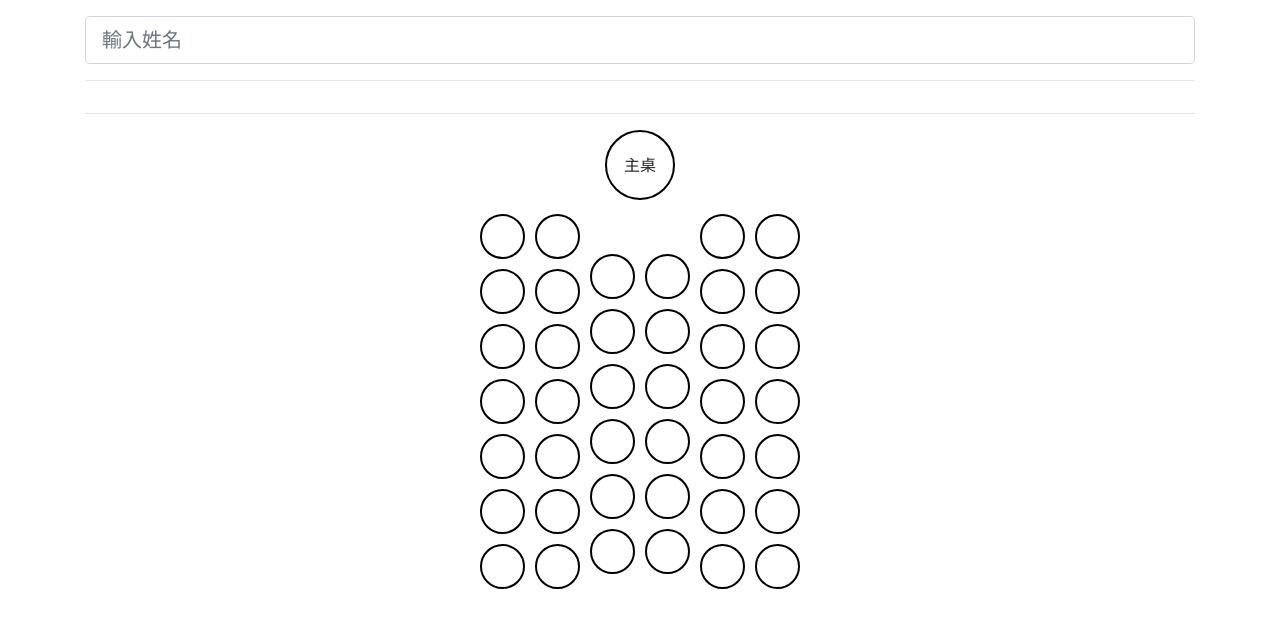
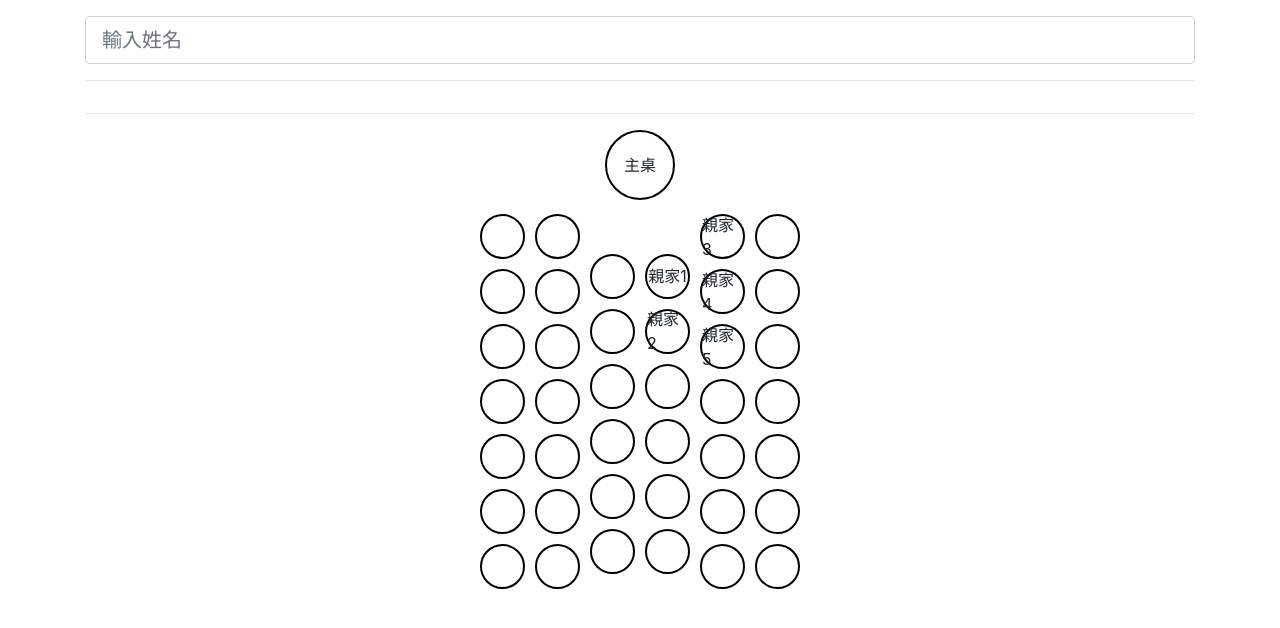
Before and after one commit to yam472020/Wedding-NameList, a plain HTML site: page index.html in a window 1280 px wide. Drawn offline with Linux system fonts and the light colour scheme.

Commit message:
Update index.html

```diff
--- a/index.html
+++ b/index.html
@@ -147,8 +147,8 @@
                 </div>
 
                 <div class="align-content-sm-around pt-4">
-                    <div class="circle2" name="親家桌1"></div>
-                    <div class="circle2" name="親家桌2"></div>
+                    <div class="circle2" name="親家桌1">親家1</div>
+                    <div class="circle2" name="親家桌2">親家2</div>
                     <div class="circle2" name="羅永貴1"></div>
                     <div class="circle2" name="羅永貴2"></div>
                     <div class="circle2" name="陳仁山"></div>
@@ -156,9 +156,9 @@
                 </div>
 
                 <div class="align-content-sm-around">
-                    <div class="circle2" name="親家桌3"></div>
-                    <div class="circle2" name="親家桌4"></div>
-                    <div class="circle2" name="親家桌5"></div>
+                    <div class="circle2" name="親家桌3">親家3</div>
+                    <div class="circle2" name="親家桌4">親家4</div>
+                    <div class="circle2" name="親家桌5">親家5</div>
                     <div class="circle2" name="陳嘉偉、李秉宬"></div>
                     <div class="circle2" name="賴義郎"></div>
                     <div class="circle2" name="廠商4"></div>
```
